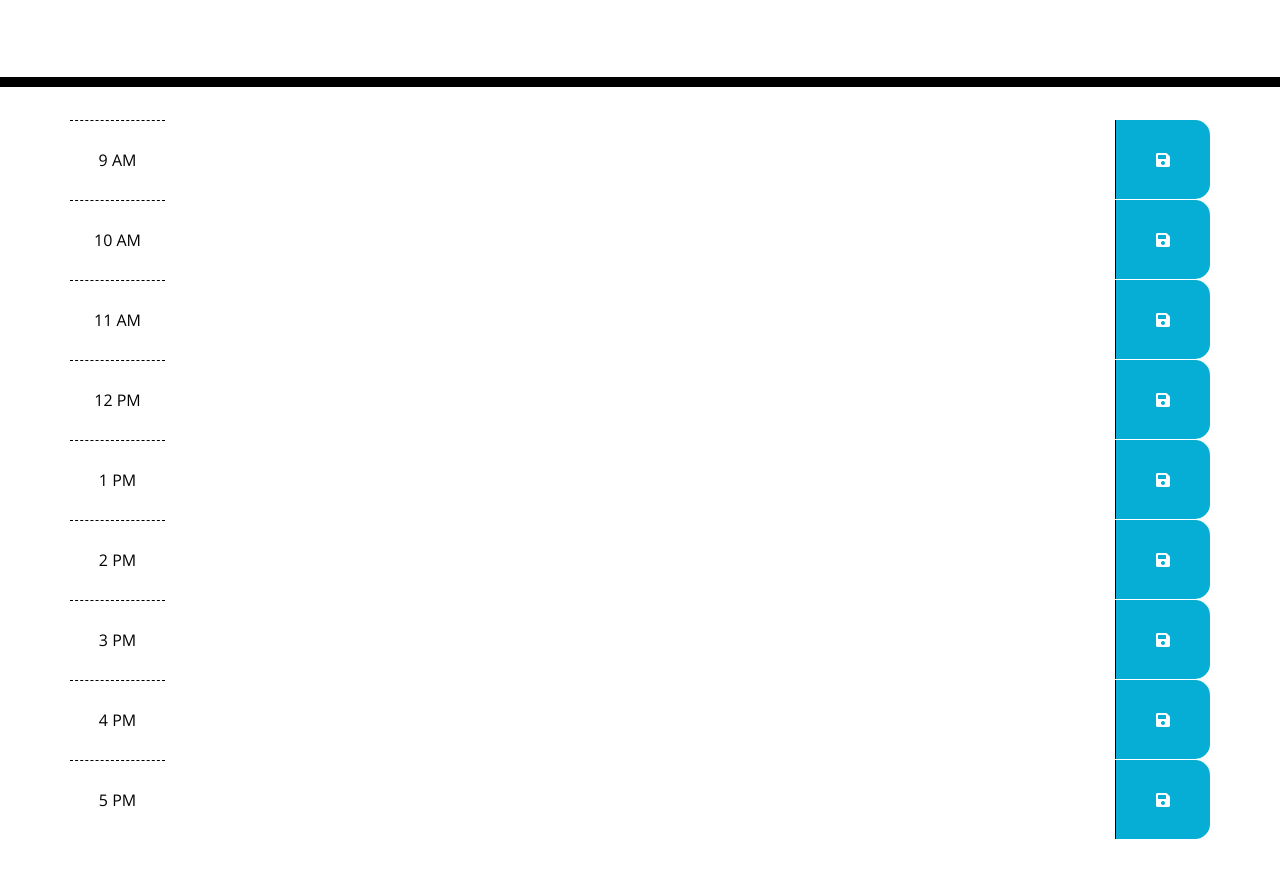
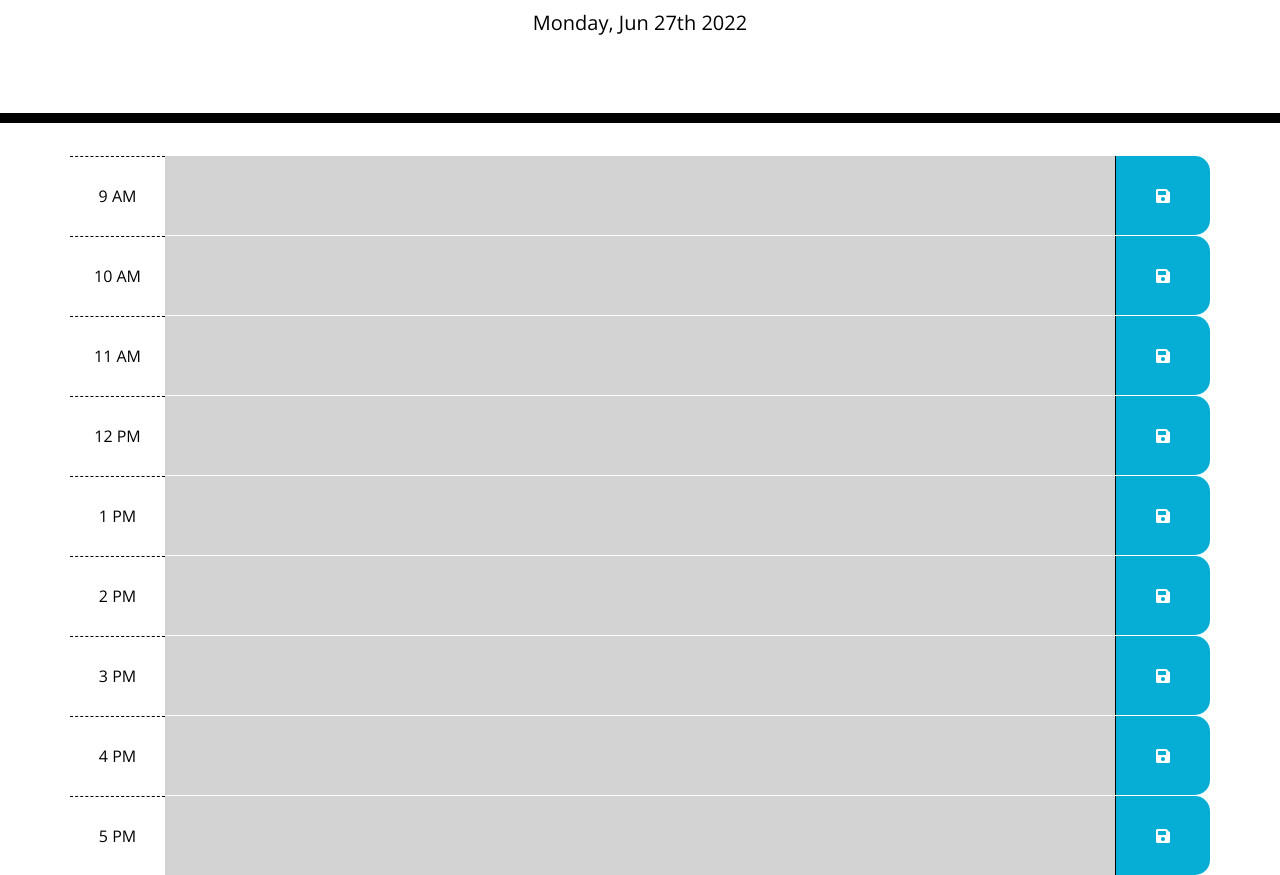
Before and after one commit to jaronhadley/challenge-5, a plain HTML site: page index.html in a window 1280 px wide. Shown: the part 181-1056 px from the top of the page. Before the commit the page ends 1020 px from the top, so only its background shows below. Drawn offline with nearby package versions, Linux system fonts and the light colour scheme.

Commit message:
add past, pesent, future assignments

```diff
--- a/assets/js/script.js
+++ b/assets/js/script.js
@@ -0,0 +1,42 @@
+// current date link
+var currentDate = $("#currentDay");
+// individual time block links
+var nine = $("#9a");
+var ten = $("#10a");
+var eleven = $("#11a");
+var twelve = $("#12p");
+var one = $("#1p");
+var two = $("#2p");
+var three = $("#3p");
+var four = $("#4p");
+var five = $("#5p");
+// time block link
+var timeBlock = $(".time-block");
+// save button link
+var saveBtn = $(".saveBtn");
+
+
+// report today's date
+currentDay.textContent = moment().format("dddd, MMM Do YYYY");
+
+// time block array
+var times = [nine,ten,eleven, twelve,one,two,three,four,five];
+// add past present future classes to timeslots
+// update once hour elapses
+function renderBlocks (){
+    currentHour = moment().hour();
+    times.forEach(hour =>{
+        if(hour.data("hour")<currentHour){
+            hour.addClass("past");
+        } else if(hour.data("hour")==currentHour){
+            hour.addClass("present");
+        } else {
+            hour.addClass("future");
+        }
+    })
+}
+
+// render saved events from local storage
+renderBlocks();
+addEvents();
+setInterval(renderBlocks,60000);
--- a/index.html
+++ b/index.html
@@ -33,7 +33,7 @@
         <div class="col-1 hour"> <!--9 AM-->
           9 AM
         </div>
-        <div id="9a" class="col-10 description" contenteditable="true"></div>
+        <div id="9a" class="col-10 description" contenteditable="true" data-hour="9"></div>
         <div class="col-1 saveBtn">
           <i class="fas fa-save"></i>
         </div>
@@ -42,7 +42,7 @@
         <div class="col-1 hour">
           10 AM
         </div>
-        <div id="10a" class="col-10 description" contenteditable="true"></div>
+        <div id="10a" class="col-10 description" contenteditable="true" data-hour="10"></div>
         <div class="col-1 saveBtn">
           <i class="fas fa-save"></i>
         </div>
@@ -51,61 +51,61 @@
         <div class="col-1 hour">
           11 AM
         </div>
-        <div id="11a" class="col-10 description" contenteditable="true"></div>
+        <div id="11a" class="col-10 description" contenteditable="true" data-hour="11"></div>
         <div class="col-1 saveBtn">
           <i class="fas fa-save"></i>
         </div>
       </div>
-      <div id="12p" class="time-block row"> <!--12 PM-->
+      <div class="time-block row"> <!--12 PM-->
         <div class="col-1 hour">
           12 PM
         </div>
-        <div id="12p" class="col-10 description" contenteditable="true"></div>
+        <div id="12p" class="col-10 description" contenteditable="true" data-hour="12"></div>
         <div class="col-1 saveBtn">
           <i class="fas fa-save"></i>
         </div>
       </div>
-      <div id="1p" class="time-block row"> <!--1 PM-->
+      <div class="time-block row"> <!--1 PM-->
         <div class="col-1 hour">
           1 PM
         </div>
-        <div id="1p" class="col-10 description" contenteditable="true"></div>
+        <div id="1p" class="col-10 description" contenteditable="true" data-hour="13"></div>
         <div class="col-1 saveBtn">
           <i class="fas fa-save"></i>
         </div>
       </div>
-      <div id="2p" class="time-block row"> <!--2 PM-->
+      <div class="time-block row"> <!--2 PM-->
         <div class="col-1 hour">
           2 PM
         </div>
-        <div id="2p" class="col-10 description" contenteditable="true"></div>
+        <div id="2p" class="col-10 description" contenteditable="true" data-hour="14"></div>
         <div class="col-1 saveBtn">
           <i class="fas fa-save"></i>
         </div>
       </div>
-      <div id="3p" class="time-block row"> <!--3 PM-->
+      <div class="time-block row"> <!--3 PM-->
         <div class="col-1 hour">
           3 PM
         </div>
-        <div id="3p" class="col-10 description" contenteditable="true"></div>
+        <div id="3p" class="col-10 description" contenteditable="true" data-hour="15"></div>
         <div class="col-1 saveBtn">
           <i class="fas fa-save"></i>
         </div>
       </div>
-      <div id="4p" class="time-block row"> <!--4 PM-->
+      <div class="time-block row"> <!--4 PM-->
         <div class="col-1 hour">
           4 PM
         </div>
-        <div id="4p" class="col-10 description" contenteditable="true"></div>
+        <div id="4p" class="col-10 description" contenteditable="true" data-hour="16"></div>
         <div class="col-1 saveBtn">
           <i class="fas fa-save"></i>
         </div>
       </div>
-      <div id="5p" class="time-block row"> <!--5 PM-->
+      <div class="time-block row"> <!--5 PM-->
         <div class="col-1 hour">
           5 PM
         </div>
-        <div id="5p" class="col-10 description" contenteditable="true"></div>
+        <div id="5p" class="col-10 description" contenteditable="true" data-hour="17"></div>
         <div class="col-1 saveBtn">
           <i class="fas fa-save"></i>
         </div>
```
